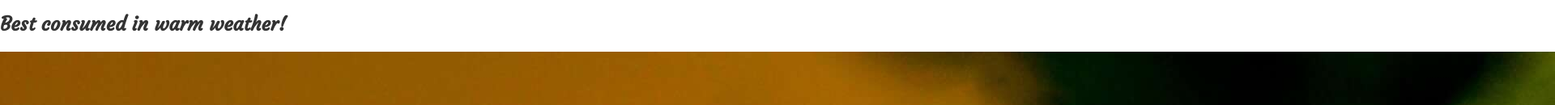
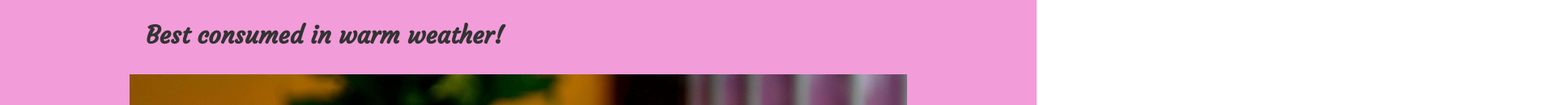
Before and after one commit to b-e-a-t-a/challenge-bedeprogramistka, a plain HTML site: page src/index.html in a window 1280 px wide. Shown: the part 383-513 px from the top of the page at 81% size, 1920 px wide, since content can reach past the window. Drawn offline with nearby package versions, Linux system fonts and the light colour scheme.

Commit message:
Add styles: article

```diff
--- a/src/css/style.css
+++ b/src/css/style.css
@@ -97,3 +97,22 @@ nav ul li:hover > ul {
 	color:  #fbb619!important;
 	font-size: 40px;
 }
+.container {
+	max-width: 1000px;
+	margin: 0 auto;
+	padding: 10px 20px;
+}
+.about-section {
+	width: 100%;
+	background-color: #f29cd9;
+}
+.about-section h2 {
+	margin: 0;
+	font-size: 30px;
+	padding: 20px;
+}
+.about-section img {
+	margin: 10px auto 30px;
+	display: block;
+	width: 100%;
+}
```
